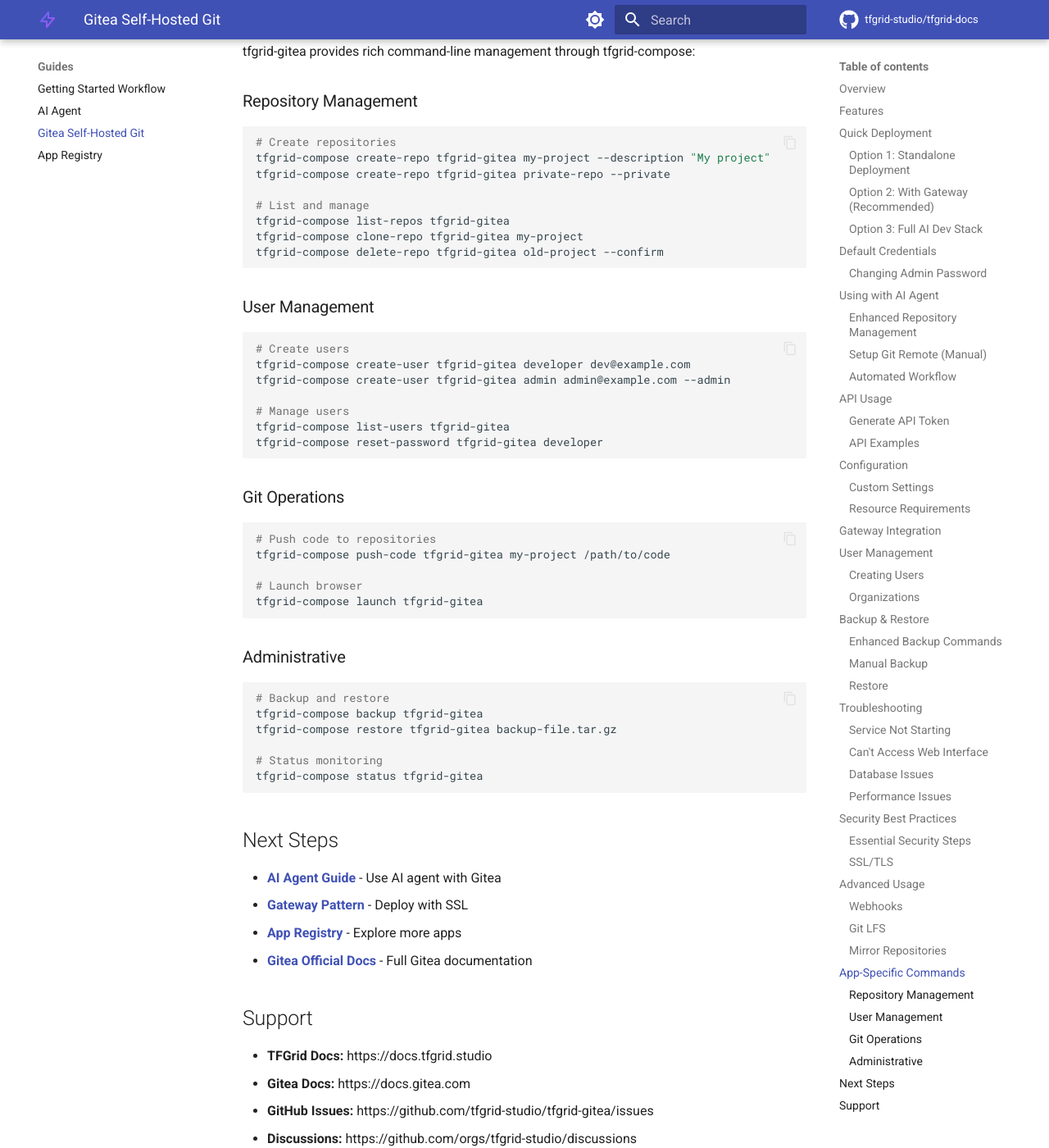
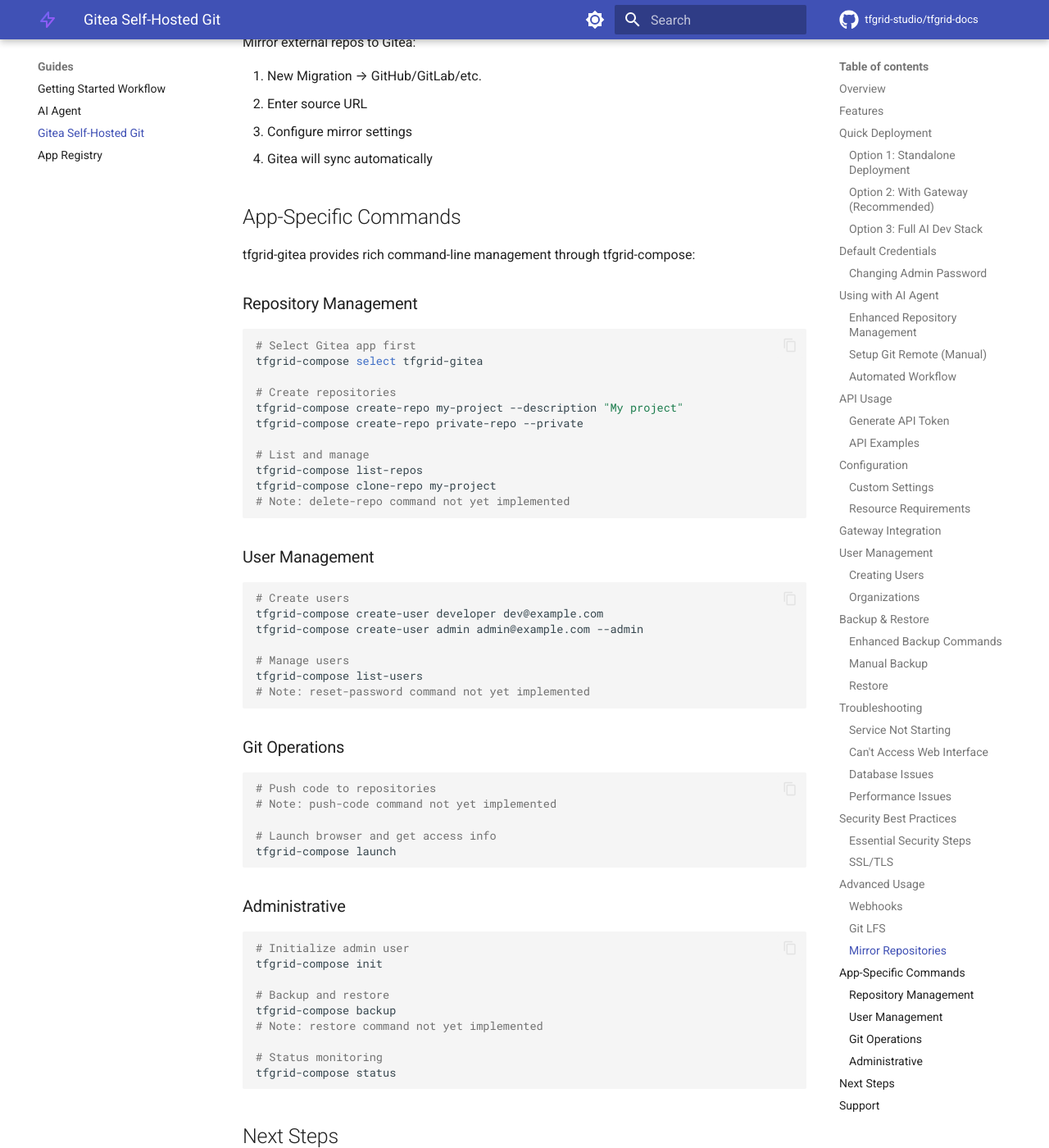
Before and after one commit to tfgrid-studio/tfgrid-docs, an MkDocs documentation site: the page built from docs/guides/gitea.md, in a window 1280 px wide and 1400 px high, scrolled down 9718 px. Shown: the whole window at 82% size. Built offline with MkDocs 1.6.1 and Material for MkDocs 9.7.7, drawn with Linux system fonts in a browser that asks for light colours; comment, search, counter and statistics services are not loaded; the version menu is left out; some of the changed text lies outside the part shown.

Commit message:
feat: Update Gitea guide to use app selection for shorter command syntax

````diff
--- a/docs/guides/gitea.md
+++ b/docs/guides/gitea.md
@@ -24,13 +24,16 @@
 # Deploy Gitea on single VM
 tfgrid-compose up tfgrid-gitea
 
+# Select the app for shorter commands
+tfgrid-compose select tfgrid-gitea
+
 # Initialize admin user (one-time setup)
-tfgrid-compose init tfgrid-gitea
+tfgrid-compose init
 
-# Launch browser automatically
-tfgrid-compose launch tfgrid-gitea
+# Get access URLs and credentials
+tfgrid-compose launch
 
-# Access at: http://<vm-ip>:3000 (opens automatically)
+# Access at the displayed URLs (WireGuard/Mycelium)
 ```
 
 ### Option 2: With Gateway (Recommended)
@@ -41,9 +44,10 @@
 # Deploy with gateway pattern
 tfgrid-compose up tfgrid-gitea --pattern gateway --domain example.com
 
-# Initialize and launch
-tfgrid-compose init tfgrid-gitea
-tfgrid-compose launch tfgrid-gitea
+# Select and configure
+tfgrid-compose select tfgrid-gitea
+tfgrid-compose init
+tfgrid-compose launch
 
 # Access at: https://example.com/gitea
 ```
@@ -85,18 +89,21 @@
 Use the new app-specific commands for easy repository management:
 
 ```bash
+# Select Gitea app for shorter commands
+tfgrid-compose select tfgrid-gitea
+
 # Create repositories easily
-tfgrid-compose create-repo tfgrid-gitea my-website --description "AI-generated website"
-tfgrid-compose create-repo tfgrid-gitea api-backend --private --description "Backend API"
+tfgrid-compose create-repo my-website --description "AI-generated website"
+tfgrid-compose create-repo api-backend --private --description "Backend API"
 
 # List all repositories
-tfgrid-compose list-repos tfgrid-gitea
+tfgrid-compose list-repos
 
 # Clone repositories
-tfgrid-compose clone-repo tfgrid-gitea my-website
+tfgrid-compose clone-repo my-website
 
 # Push code from AI agent
-tfgrid-compose push-code tfgrid-gitea my-website /path/to/ai/generated/code
+tfgrid-compose push-code my-website /path/to/ai/generated/code
 ```
 
 ### Setup Git Remote (Manual)
@@ -219,17 +226,20 @@
 
 **Via tfgrid-compose commands (Recommended):**
 ```bash
+# Select Gitea app first
+tfgrid-compose select tfgrid-gitea
+
 # Create regular user
-tfgrid-compose create-user tfgrid-gitea developer dev@example.com
+tfgrid-compose create-user developer dev@example.com
 
 # Create admin user
-tfgrid-compose create-user tfgrid-gitea admin admin@example.com --admin
+tfgrid-compose create-user admin admin@example.com --admin
 
 # List all users
-tfgrid-compose list-users tfgrid-gitea
+tfgrid-compose list-users
 
 # Reset password
-tfgrid-compose reset-password tfgrid-gitea developer
+tfgrid-compose reset-password developer
 ```
 
 **Via Web UI:**
@@ -263,14 +273,17 @@
 ### Enhanced Backup Commands
 
 ```bash
+# Select Gitea app
+tfgrid-compose select tfgrid-gitea
+
 # Create backup with timestamp
-tfgrid-compose backup tfgrid-gitea
+tfgrid-compose backup
 
 # Create named backup
-tfgrid-compose backup tfgrid-gitea my-backup-2025
+tfgrid-compose backup my-backup-2025
 
 # List available backups
-tfgrid-compose exec tfgrid-gitea ls -la /opt/gitea/backups/
+tfgrid-compose exec ls -la /opt/gitea/backups/
 ```
 
 ### Manual Backup
@@ -450,44 +463,50 @@
 
 ### Repository Management
 ```bash
+# Select Gitea app first
+tfgrid-compose select tfgrid-gitea
+
 # Create repositories
-tfgrid-compose create-repo tfgrid-gitea my-project --description "My project"
-tfgrid-compose create-repo tfgrid-gitea private-repo --private
+tfgrid-compose create-repo my-project --description "My project"
+tfgrid-compose create-repo private-repo --private
 
 # List and manage
-tfgrid-compose list-repos tfgrid-gitea
-tfgrid-compose clone-repo tfgrid-gitea my-project
-tfgrid-compose delete-repo tfgrid-gitea old-project --confirm
+tfgrid-compose list-repos
+tfgrid-compose clone-repo my-project
+# Note: delete-repo command not yet implemented
 ```
 
 ### User Management
 ```bash
 # Create users
-tfgrid-compose create-user tfgrid-gitea developer dev@example.com
-tfgrid-compose create-user tfgrid-gitea admin admin@example.com --admin
+tfgrid-compose create-user developer dev@example.com
+tfgrid-compose create-user admin admin@example.com --admin
 
 # Manage users
-tfgrid-compose list-users tfgrid-gitea
-tfgrid-compose reset-password tfgrid-gitea developer
+tfgrid-compose list-users
+# Note: reset-password command not yet implemented
 ```
 
 ### Git Operations
 ```bash
 # Push code to repositories
-tfgrid-compose push-code tfgrid-gitea my-project /path/to/code
+# Note: push-code command not yet implemented
 
-# Launch browser
-tfgrid-compose launch tfgrid-gitea
+# Launch browser and get access info
+tfgrid-compose launch
 ```
 
 ### Administrative
 ```bash
+# Initialize admin user
+tfgrid-compose init
+
 # Backup and restore
-tfgrid-compose backup tfgrid-gitea
-tfgrid-compose restore tfgrid-gitea backup-file.tar.gz
+tfgrid-compose backup
+# Note: restore command not yet implemented
 
 # Status monitoring
-tfgrid-compose status tfgrid-gitea
+tfgrid-compose status
 ```
 
 ## Next Steps
````
